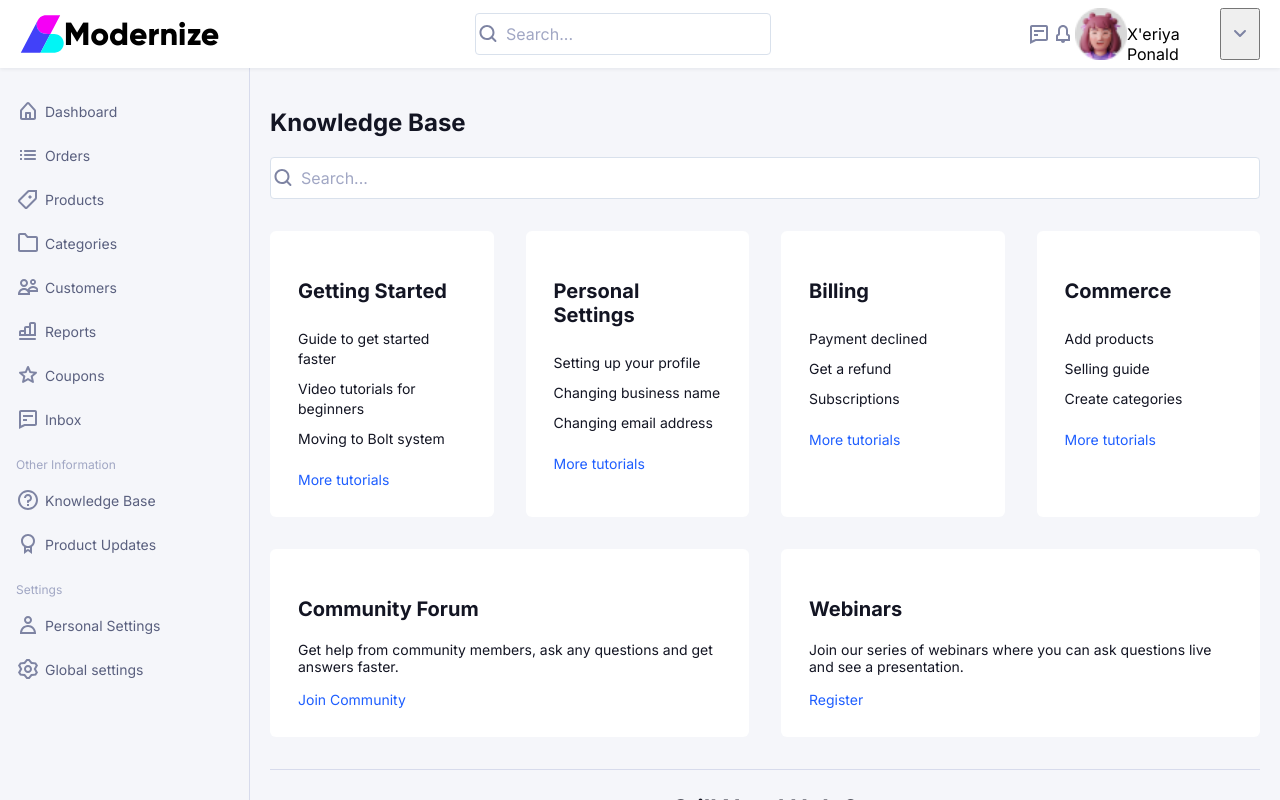
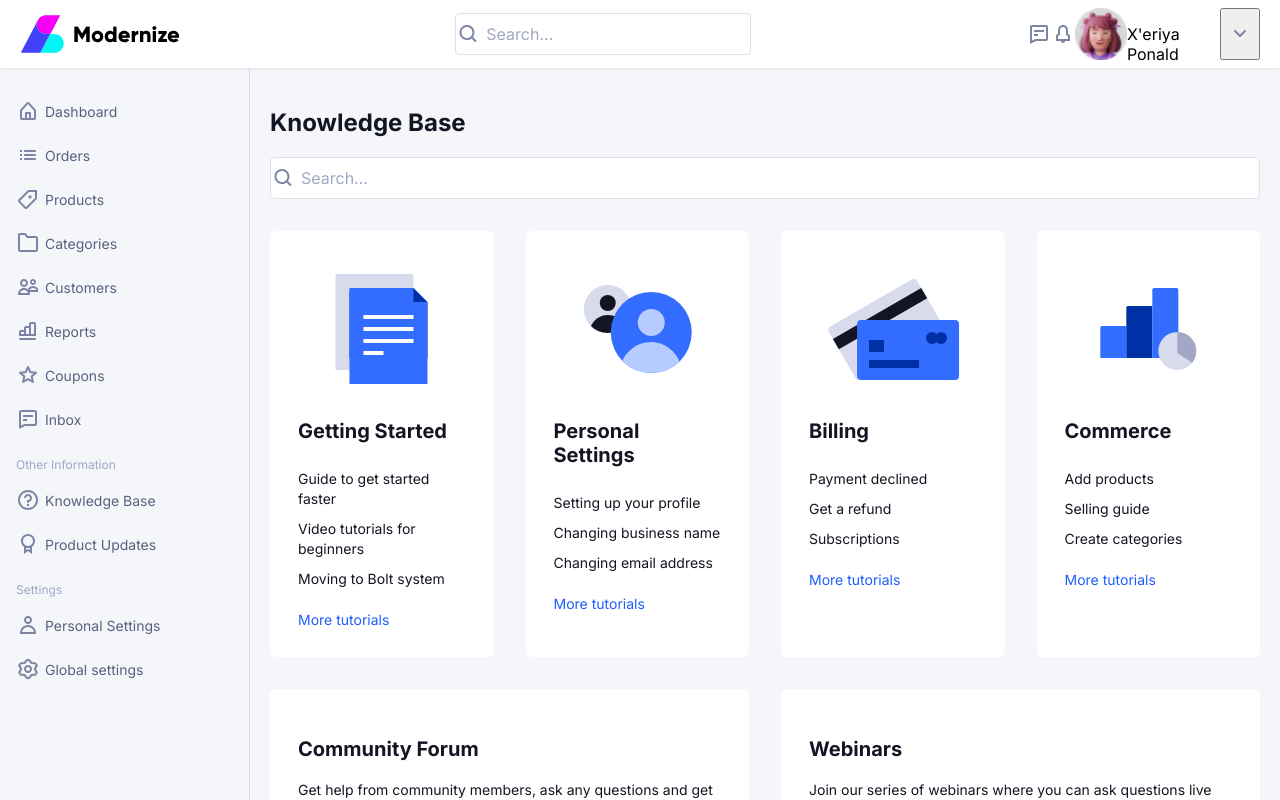
Before and after one commit to emoore29/Frontend-Angular-Challenge, an Angular app in the folder greenbase-app/: page / in a window 1280 px wide. Shown: the top 800 px of the page. Built offline with nearby package versions, Linux system fonts and the light colour scheme.

Commit message:
added card icons

```diff
--- a/greenbase-app/src/app/content/content.component.ts
+++ b/greenbase-app/src/app/content/content.component.ts
@@ -6,6 +6,7 @@ import { SearchBarComponent } from '../search-bar/search-bar.component';
 
 export interface KnowledgeCard {
   title: string;
+  icon: string;
   links: Link[];
 }
 
@@ -36,6 +37,7 @@ export class ContentComponent {
   knowledgeCards: KnowledgeCard[] = [
     {
       title: 'Getting Started',
+      icon: './assets/svg/pagesIcon.svg',
       links: [
         { name: 'Guide to get started faster', link: '/' },
         { name: 'Video tutorials for beginners', link: '/' },
@@ -44,6 +46,8 @@ export class ContentComponent {
     },
     {
       title: 'Personal Settings',
+      icon: './assets/svg/usersIcon.svg',
+
       links: [
         { name: 'Setting up your profile', link: '/' },
         { name: 'Changing business name', link: '/' },
@@ -52,6 +56,8 @@ export class ContentComponent {
     },
     {
       title: 'Billing',
+      icon: './assets/svg/cardsIcon.svg',
+
       links: [
         { name: 'Payment declined', link: '/' },
         { name: 'Get a refund', link: '/' },
@@ -60,6 +66,8 @@ export class ContentComponent {
     },
     {
       title: 'Commerce',
+      icon: './assets/svg/graphsIcon.svg',
+
       links: [
         { name: 'Add products', link: '/' },
         { name: 'Selling guide', link: '/' },
--- a/greenbase-app/src/app/header/header.component.sass
+++ b/greenbase-app/src/app/header/header.component.sass
@@ -10,6 +10,8 @@
 
 .header h1
       font-family: Gilroy, sans-serif
+      margin-left: 9px
+      font-size: 22px
 
 .header-group
       display: flex
--- a/greenbase-app/src/app/knowledge-card/knowledge-card.component.html
+++ b/greenbase-app/src/app/knowledge-card/knowledge-card.component.html
@@ -1,4 +1,7 @@
 <div class="knowledge-card">
+  <div class="card-icon">
+    <img [src]="cardData?.icon" [alt]="cardData?.title" />
+  </div>
   <h3>
     {{ cardData?.title }}
   </h3>
--- a/greenbase-app/src/app/knowledge-card/knowledge-card.component.sass
+++ b/greenbase-app/src/app/knowledge-card/knowledge-card.component.sass
@@ -4,6 +4,13 @@
       padding: 28px
       height: 100%
 
+.card-icon
+      display: flex
+      justify-content: center
+      align-items: center
+      margin: auto
+      width: 140px
+      height: 140px
 
 h3
       font-size: 20px
```
